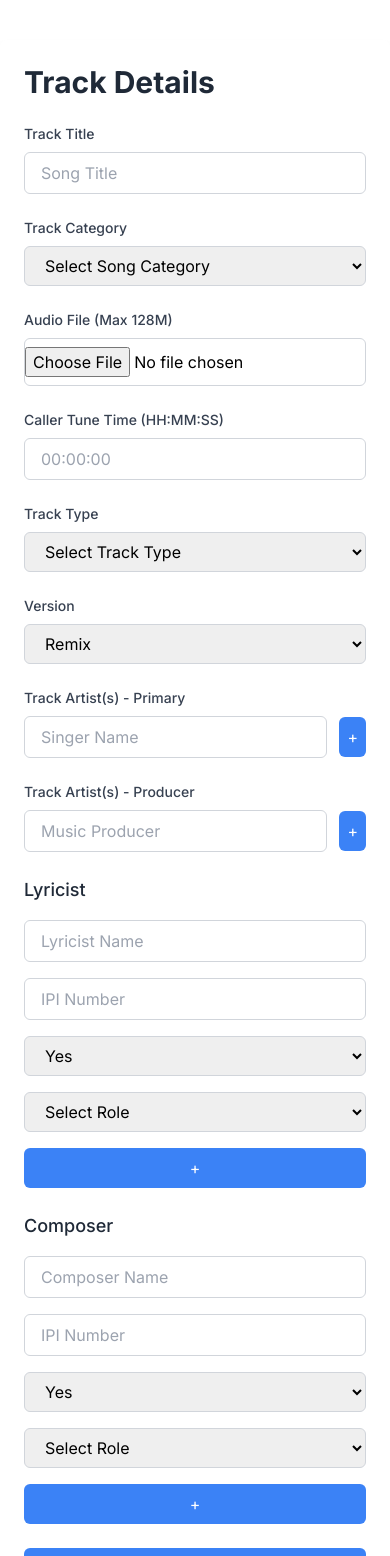
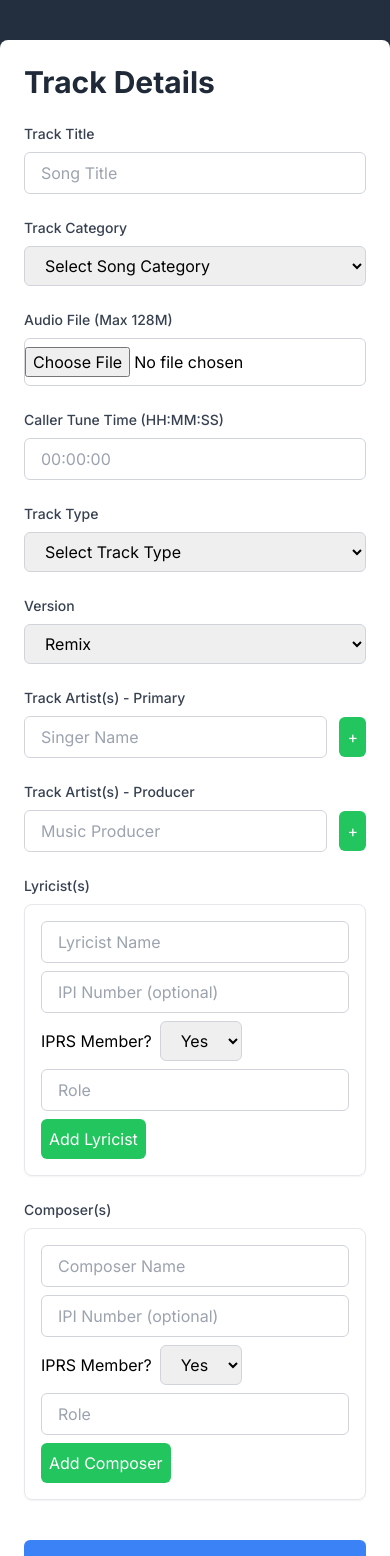
Before and after one commit to Mrpradhanji/my-app, a Next.js app: page / in a window 390 px wide. Shown: the top 1556 px of the page. Built offline with nearby package versions, Linux system fonts and the light colour scheme.

Commit message:
added some ui

```diff
--- a/package.json
+++ b/package.json
@@ -9,7 +9,7 @@
     "lint": "next lint"
   },
   "dependencies": {
-    "next": "14.2.4",
+    "next": "^14.2.4",
     "react": "^18",
     "react-dom": "^18",
     "zod": "^3.23.8"
--- a/src/app/components/TrackForm.js
+++ b/src/app/components/TrackForm.js
@@ -14,14 +14,14 @@ const TrackSchema = z.object({
   producers: z.array(z.string().min(1, "Producer name is required")),
   lyricists: z.array(z.object({
     name: z.string().min(1, "Lyricist name is required"),
-    ipi: z.string().min(1, "IPI number is required"),
-    iprs: z.string().min(1, "IPRS is required"),
+    ipi: z.string().optional(),
+    iprs: z.enum(['Yes', 'No']),
     role: z.string().min(1, "Role is required"),
   })),
   composers: z.array(z.object({
     name: z.string().min(1, "Composer name is required"),
-    ipi: z.string().min(1, "IPI number is required"),
-    iprs: z.string().min(1, "IPRS is required"),
+    ipi: z.string().optional(),
+    iprs: z.enum(['Yes', 'No']),
     role: z.string().min(1, "Role is required"),
   })),
 });
@@ -69,7 +69,8 @@ export default function NewTrack() {
   };
 
   return (
-    <div className="max-w-4xl mx-auto p-6 bg-white shadow-md rounded-md mt-10">
+
+    <div className="max-w-4xl mx-auto p-6  bg-white shadow-lg rounded-lg mt-10">
       <h1 className="text-3xl font-bold mb-6 text-gray-800">Track Details</h1>
       <form onSubmit={handleSubmit}>
         <div className="grid grid-cols-1 md:grid-cols-2 gap-6 mb-6">
@@ -81,7 +82,7 @@ export default function NewTrack() {
               placeholder="Song Title"
               className="w-full px-4 py-2 border border-gray-300 rounded-md focus:outline-none focus:ring-2 focus:ring-blue-500"
             />
-            {errors.title && <p className="text-red-500 text-sm">{errors.title._errors[0]}</p>}
+            {errors.title && <p className="text-red-500 text-sm mt-1">{errors.title._errors[0]}</p>}
           </div>
           <div>
             <label className="block text-sm font-medium mb-2 text-gray-700">Track Category</label>
@@ -92,7 +93,7 @@ export default function NewTrack() {
               <option value="">Select Song Category</option>
               {/* Add your categories here */}
             </select>
-            {errors.category && <p className="text-red-500 text-sm">{errors.category._errors[0]}</p>}
+            {errors.category && <p className="text-red-500 text-sm mt-1">{errors.category._errors[0]}</p>}
           </div>
           <div>
             <label className="block text-sm font-medium mb-2 text-gray-700">Audio File (Max 128M)</label>
@@ -101,7 +102,7 @@ export default function NewTrack() {
               type="file"
               className="w-full py-2 border border-gray-300 rounded-md focus:outline-none focus:ring-2 focus:ring-blue-500"
             />
-            {errors.audioFile && <p className="text-red-500 text-sm">{errors.audioFile._errors[0]}</p>}
+            {errors.audioFile && <p className="text-red-500 text-sm mt-1">{errors.audioFile._errors[0]}</p>}
           </div>
           <div>
             <label className="block text-sm font-medium mb-2 text-gray-700">Caller Tune Time (HH:MM:SS)</label>
@@ -111,7 +112,7 @@ export default function NewTrack() {
               placeholder="00:00:00"
               className="w-full px-4 py-2 border border-gray-300 rounded-md focus:outline-none focus:ring-2 focus:ring-blue-500"
             />
-            {errors.callerTuneTime && <p className="text-red-500 text-sm">{errors.callerTuneTime._errors[0]}</p>}
+            {errors.callerTuneTime && <p className="text-red-500 text-sm mt-1">{errors.callerTuneTime._errors[0]}</p>}
           </div>
           <div>
             <label className="block text-sm font-medium mb-2 text-gray-700">Track Type</label>
@@ -122,7 +123,7 @@ export default function NewTrack() {
               <option value="">Select Track Type</option>
               {/* Add your track types here */}
             </select>
-            {errors.trackType && <p className="text-red-500 text-sm">{errors.trackType._errors[0]}</p>}
+            {errors.trackType && <p className="text-red-500 text-sm mt-1">{errors.trackType._errors[0]}</p>}
           </div>
           <div>
             <label className="block text-sm font-medium mb-2 text-gray-700">Version</label>
@@ -133,7 +134,7 @@ export default function NewTrack() {
               <option value="Remix">Remix</option>
               {/* Add more versions here */}
             </select>
-            {errors.version && <p className="text-red-500 text-sm">{errors.version._errors[0]}</p>}
+            {errors.version && <p className="text-red-500 text-sm mt-1">{errors.version._errors[0]}</p>}
           </div>
         </div>
 
@@ -155,12 +156,12 @@ export default function NewTrack() {
               <button
                 type="button"
                 onClick={() => handleAddArtist(setPrimaryArtists)}
-                className="ml-3 p-2 bg-blue-500 text-white rounded-md focus:outline-none focus:ring-2 focus:ring-blue-500"
+                className="ml-3 p-2 bg-green-500 text-white rounded-md hover:bg-green-600 focus:outline-none focus:ring-2 focus:ring-green-500"
               >
                 +
               </button>
               {errors.primaryArtists && errors.primaryArtists[index] && (
-                <p className="text-red-500 text-sm">{errors.primaryArtists[index]._errors[0]}</p>
+                <p className="text-red-500 text-sm mt-1">{errors.primaryArtists[index]._errors[0]}</p>
               )}
             </div>
           ))}
@@ -184,25 +185,25 @@ export default function NewTrack() {
               <button
                 type="button"
                 onClick={() => handleAddArtist(setProducers)}
-                className="ml-3 p-2 bg-blue-500 text-white rounded-md focus:outline-none focus:ring-2 focus:ring-blue-500"
+                className="ml-3 p-2 bg-green-500 text-white rounded-md hover:bg-green-600 focus:outline-none focus:ring-2 focus:ring-green-500"
               >
                 +
               </button>
               {errors.producers && errors.producers[index] && (
-                                <p className="text-red-500 text-sm">{errors.producers[index]._errors[0]}</p>
+                <p className="text-red-500 text-sm mt-1">{errors.producers[index]._errors[0]}</p>
               )}
             </div>
           ))}
         </div>
 
         <div className="mb-6">
-                          <h2 className="text-lg font-medium mb-4 text-gray-800">Lyricist</h2>
+          <label className="block text-sm font-medium mb-2 text-gray-700">Lyricist(s)</label>
           {lyricists.map((lyricist, index) => (
-                            <div key={index} className="grid grid-cols-1 md:grid-cols-5 gap-4 mb-3">
+            <div key={index} className="mb-4 p-4 border rounded-lg shadow-sm">
               <input
                 type="text"
                 placeholder="Lyricist Name"
-                                className="px-4 py-2 border border-gray-300 rounded-md focus:outline-none focus:ring-2 focus:ring-blue-500"
+                className="w-full mb-2 px-4 py-2 border border-gray-300 rounded-md focus:outline-none focus:ring-2 focus:ring-blue-500"
                 value={lyricist.name}
                 onChange={(e) => {
                   const newLyricists = [...lyricists];
@@ -212,8 +213,8 @@ export default function NewTrack() {
               />
               <input
                 type="text"
-                                placeholder="IPI Number"
-                                className="px-4 py-2 border border-gray-300 rounded-md focus:outline-none focus:ring-2 focus:ring-blue-500"
+                placeholder="IPI Number (optional)"
+                className="w-full mb-2 px-4 py-2 border border-gray-300 rounded-md focus:outline-none focus:ring-2 focus:ring-blue-500"
                 value={lyricist.ipi}
                 onChange={(e) => {
                   const newLyricists = [...lyricists];
@@ -221,6 +222,8 @@ export default function NewTrack() {
                   setLyricists(newLyricists);
                 }}
               />
+              <div className="flex items-center mb-2">
+                <span className="mr-2">IPRS Member?</span>
                 <select
                   className="px-4 py-2 border border-gray-300 rounded-md focus:outline-none focus:ring-2 focus:ring-blue-500"
                   value={lyricist.iprs}
@@ -233,40 +236,40 @@ export default function NewTrack() {
                   <option value="Yes">Yes</option>
                   <option value="No">No</option>
                 </select>
-                              <select
-                                className="px-4 py-2 border border-gray-300 rounded-md focus:outline-none focus:ring-2 focus:ring-blue-500"
+              </div>
+              <input
+                type="text"
+                placeholder="Role"
+                className="w-full px-4 py-2 border border-gray-300 rounded-md focus:outline-none focus:ring-2 focus:ring-blue-500"
                 value={lyricist.role}
                 onChange={(e) => {
                   const newLyricists = [...lyricists];
                   newLyricists[index].role = e.target.value;
                   setLyricists(newLyricists);
                 }}
-                              >
-                                <option value="">Select Role</option>
-                                {/* Add roles here */}
-                              </select>
+              />
               <button
                 type="button"
                 onClick={() => handleAddPerson(setLyricists)}
-                                className="p-2 bg-blue-500 text-white rounded-md focus:outline-none focus:ring-2 focus:ring-blue-500"
+                className="mt-2 p-2 bg-green-500 text-white rounded-md hover:bg-green-600 focus:outline-none focus:ring-2 focus:ring-green-500"
               >
-                                +
+                Add Lyricist
               </button>
               {errors.lyricists && errors.lyricists[index] && (
-                                <p className="text-red-500 text-sm">{errors.lyricists[index]._errors[0]}</p>
+                <p className="text-red-500 text-sm mt-1">{errors.lyricists[index].name?._errors[0]}</p>
               )}
             </div>
           ))}
         </div>
 
         <div className="mb-6">
-                          <h2 className="text-lg font-medium mb-4 text-gray-800">Composer</h2>
+          <label className="block text-sm font-medium mb-2 text-gray-700">Composer(s)</label>
           {composers.map((composer, index) => (
-                            <div key={index} className="grid grid-cols-1 md:grid-cols-5 gap-4 mb-3">
+            <div key={index} className="mb-4 p-4 border rounded-lg shadow-sm">
               <input
                 type="text"
                 placeholder="Composer Name"
-                                className="px-4 py-2 border border-gray-300 rounded-md focus:outline-none focus:ring-2 focus:ring-blue-500"
+                className="w-full mb-2 px-4 py-2 border border-gray-300 rounded-md focus:outline-none focus:ring-2 focus:ring-blue-500"
                 value={composer.name}
                 onChange={(e) => {
                   const newComposers = [...composers];
@@ -276,8 +279,8 @@ export default function NewTrack() {
               />
               <input
                 type="text"
-                                placeholder="IPI Number"
-                                className="px-4 py-2 border border-gray-300 rounded-md focus:outline-none focus:ring-2 focus:ring-blue-500"
+                placeholder="IPI Number (optional)"
+                className="w-full mb-2 px-4 py-2 border border-gray-300 rounded-md focus:outline-none focus:ring-2 focus:ring-blue-500"
                 value={composer.ipi}
                 onChange={(e) => {
                   const newComposers = [...composers];
@@ -285,6 +288,8 @@ export default function NewTrack() {
                   setComposers(newComposers);
                 }}
               />
+              <div className="flex items-center mb-2">
+                <span className="mr-2">IPRS Member?</span>
                 <select
                   className="px-4 py-2 border border-gray-300 rounded-md focus:outline-none focus:ring-2 focus:ring-blue-500"
                   value={composer.iprs}
@@ -297,27 +302,27 @@ export default function NewTrack() {
                   <option value="Yes">Yes</option>
                   <option value="No">No</option>
                 </select>
-                              <select
-                                className="px-4 py-2 border border-gray-300 rounded-md focus:outline-none focus:ring-2 focus:ring-blue-500"
+              </div>
+              <input
+                type="text"
+                placeholder="Role"
+                className="w-full px-4 py-2 border border-gray-300 rounded-md focus:outline-none focus:ring-2 focus:ring-blue-500"
                 value={composer.role}
                 onChange={(e) => {
                   const newComposers = [...composers];
                   newComposers[index].role = e.target.value;
                   setComposers(newComposers);
                 }}
-                              >
-                                <option value="">Select Role</option>
-                                {/* Add roles here */}
-                              </select>
+              />
               <button
                 type="button"
                 onClick={() => handleAddPerson(setComposers)}
-                                className="p-2 bg-blue-500 text-white rounded-md focus:outline-none focus:ring-2 focus:ring-blue-500"
+                className="mt-2 p-2 bg-green-500 text-white rounded-md hover:bg-green-600 focus:outline-none focus:ring-2 focus:ring-green-500"
               >
-                                +
+                Add Composer
               </button>
               {errors.composers && errors.composers[index] && (
-                                <p className="text-red-500 text-sm">{errors.composers[index]._errors[0]}</p>
+                <p className="text-red-500 text-sm mt-1">{errors.composers[index].name?._errors[0]}</p>
               )}
             </div>
           ))}
@@ -325,7 +330,7 @@ export default function NewTrack() {
 
         <button
           type="submit"
-                          className="w-full py-2 bg-blue-500 text-white font-bold rounded-md hover:bg-blue-600 focus:outline-none focus:ring-2 focus:ring-blue-500"
+          className="w-full py-3 mt-4 bg-blue-500 text-white rounded-md hover:bg-blue-600 focus:outline-none focus:ring-2 focus:ring-blue-500"
         >
           Submit
         </button>
--- a/src/app/globals.css
+++ b/src/app/globals.css
@@ -1,3 +1,19 @@
 @tailwind base;
 @tailwind components;
 @tailwind utilities;
+
+body{
+    background-color: rgb(35, 47,62 );
+
+
+}
+
+/*
+body {
+    background-color: rgb(35, 47, 62);
+    background-image: url('path/to/your/image.jpg');
+    background-size: cover;
+        background-position: center;
+           background-repeat: no-repeat;
+        }
+           */
```
Also changed, not shown: 1 other file (tests, documents, lock files or other folders). Lines whose indentation alone changed are shown as unchanged.
